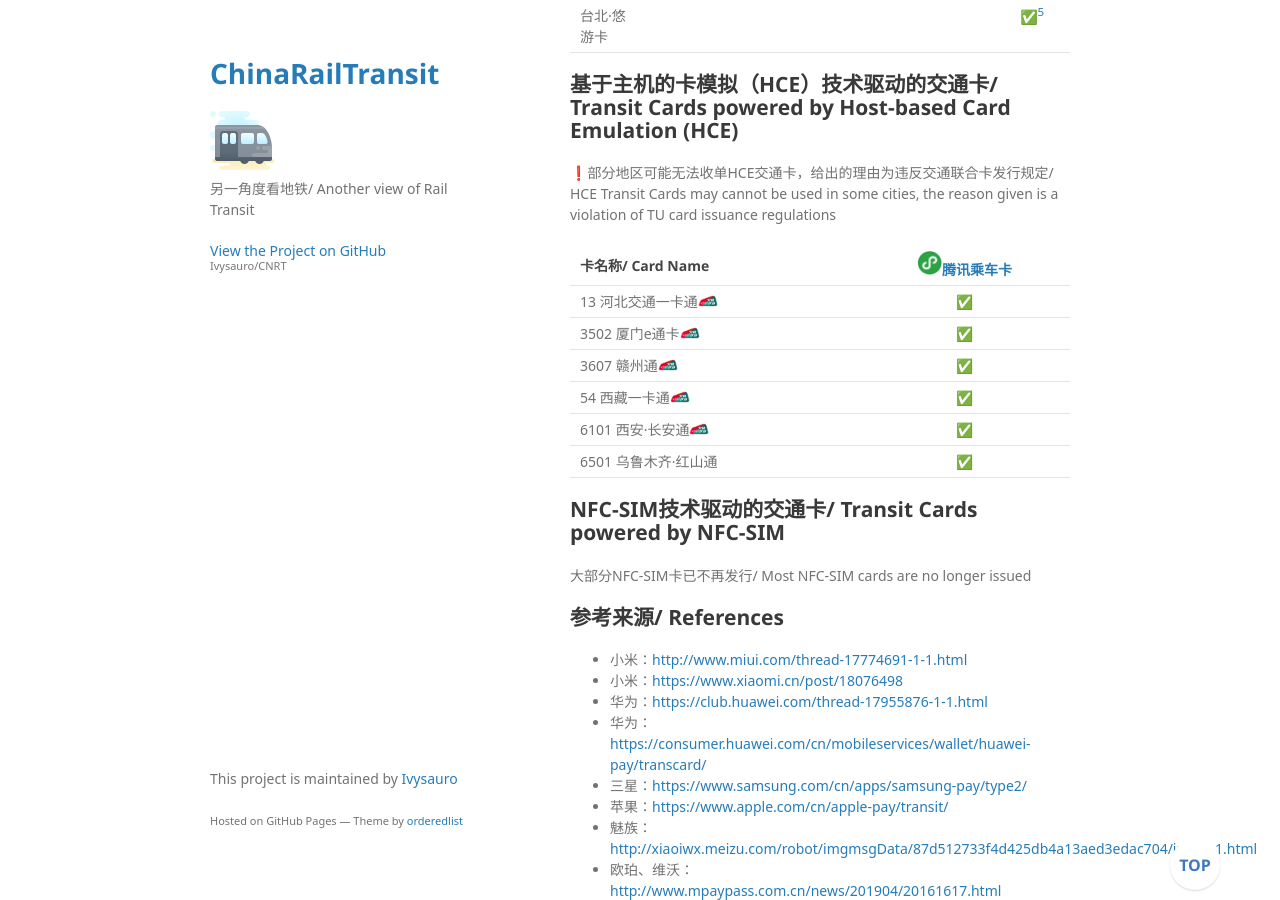
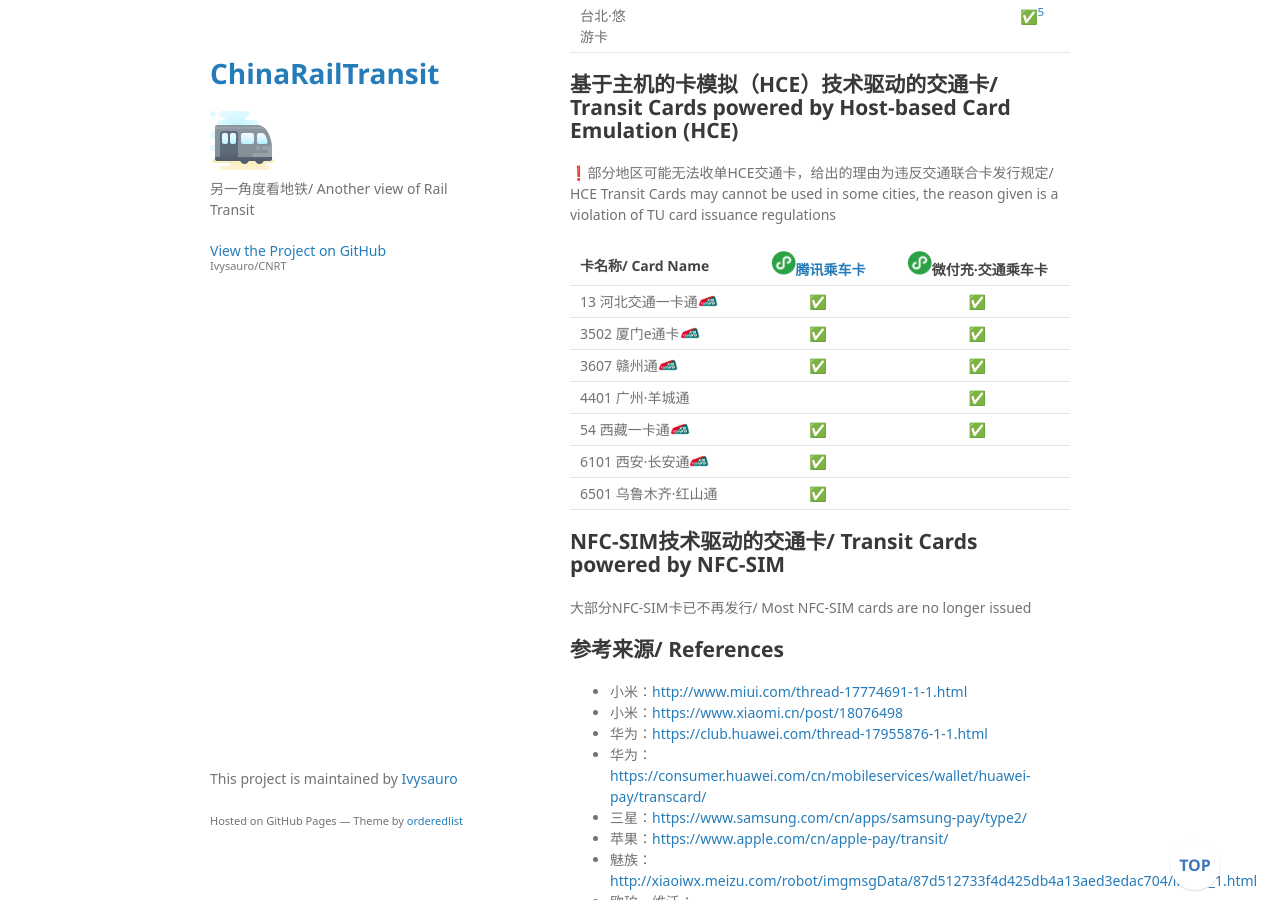
Before and after one commit to Ivysauro/CNRT, a Jekyll site: the page built from data/NFC.md, in a window 1280 px wide and 900 px high, scrolled down 6836 px. Built offline with Jekyll 4.4.1, drawn with Linux system fonts in a browser that asks for light colours; some web fonts are replaced; our own code applies the rules of GitHub Pages for plain Markdown files; a script that is not in the unit is left out.

Commit message:
🧲更新微信小程序数据

```diff
--- a/data/NFC.md
+++ b/data/NFC.md
@@ -162,12 +162,13 @@
 
 ❗部分地区可能无法收单HCE交通卡，给出的理由为违反交通联合卡发行规定/ HCE Transit Cards may cannot be used in some cities, the reason given is a violation of TU card issuance regulations
 
-| 卡名称/ Card Name | <img src="https://raw.githubusercontent.com/Ivysauro/CNRT/master/images/Mini Program.png" width="25" hegiht="25" alt="WeChat Mini Program"/>[腾讯乘车卡](https://zh.wikipedia.org/wiki/%E9%A8%B0%E8%A8%8A%E4%B9%98%E8%BB%8A%E7%A2%BC#%E7%9B%B8%E9%97%9C%E7%94%A2%E5%93%81) |
-| :- | :-: |
-| 13 河北交通一卡通<img src="https://raw.githubusercontent.com/Ivysauro/CNRT/master/images/T-Union.png" width="20" hegiht="20"> | ✅ |
-| 3502 厦门e通卡<img src="https://raw.githubusercontent.com/Ivysauro/CNRT/master/images/T-Union.png" width="20" hegiht="20"> | ✅ |
-| 3607 赣州通<img src="https://raw.githubusercontent.com/Ivysauro/CNRT/master/images/T-Union.png" width="20" hegiht="20"> | ✅ |
-| 54 西藏一卡通<img src="https://raw.githubusercontent.com/Ivysauro/CNRT/master/images/T-Union.png" width="20" hegiht="20"> | ✅ |
+| 卡名称/ Card Name | <img src="https://raw.githubusercontent.com/Ivysauro/CNRT/master/images/Mini Program.png" width="25" hegiht="25" alt="WeChat Mini Program"/>[腾讯乘车卡](https://zh.wikipedia.org/wiki/%E9%A8%B0%E8%A8%8A%E4%B9%98%E8%BB%8A%E7%A2%BC#%E7%9B%B8%E9%97%9C%E7%94%A2%E5%93%81) | <img src="https://raw.githubusercontent.com/Ivysauro/CNRT/master/images/Mini Program.png" width="25" hegiht="25" alt="WeChat Mini Program"/>微付充·交通乘车卡 |
+| :- | :-: | :-: |
+| 13 河北交通一卡通<img src="https://raw.githubusercontent.com/Ivysauro/CNRT/master/images/T-Union.png" width="20" hegiht="20"> | ✅ | ✅ |
+| 3502 厦门e通卡<img src="https://raw.githubusercontent.com/Ivysauro/CNRT/master/images/T-Union.png" width="20" hegiht="20"> | ✅ | ✅ |
+| 3607 赣州通<img src="https://raw.githubusercontent.com/Ivysauro/CNRT/master/images/T-Union.png" width="20" hegiht="20"> | ✅ | ✅ |
+| 4401 广州·羊城通 | | ✅ |
+| 54 西藏一卡通<img src="https://raw.githubusercontent.com/Ivysauro/CNRT/master/images/T-Union.png" width="20" hegiht="20"> | ✅ | ✅ |
 | 6101 西安·长安通<img src="https://raw.githubusercontent.com/Ivysauro/CNRT/master/images/T-Union.png" width="20" hegiht="20"> | ✅ |
 | 6501 乌鲁木齐·红山通 | ✅ |
 
```
